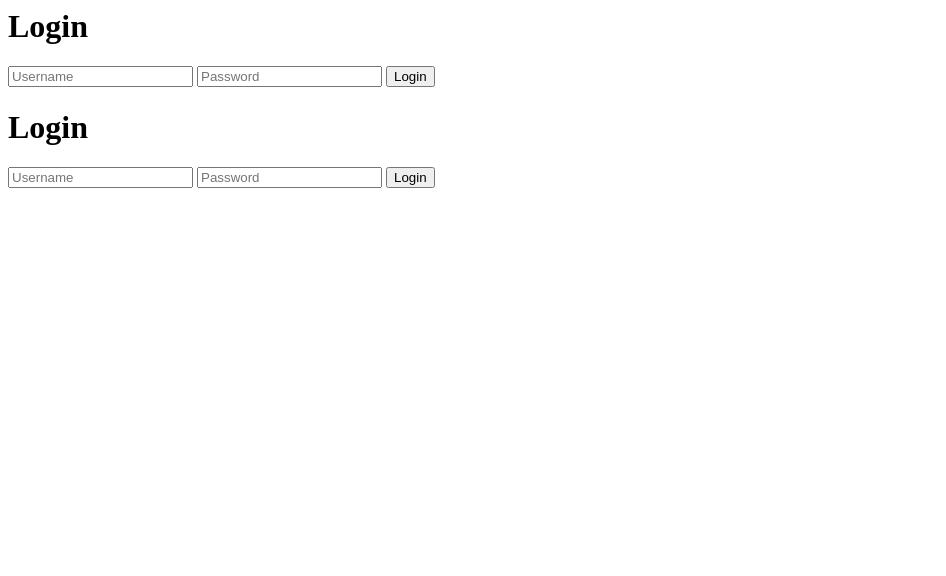
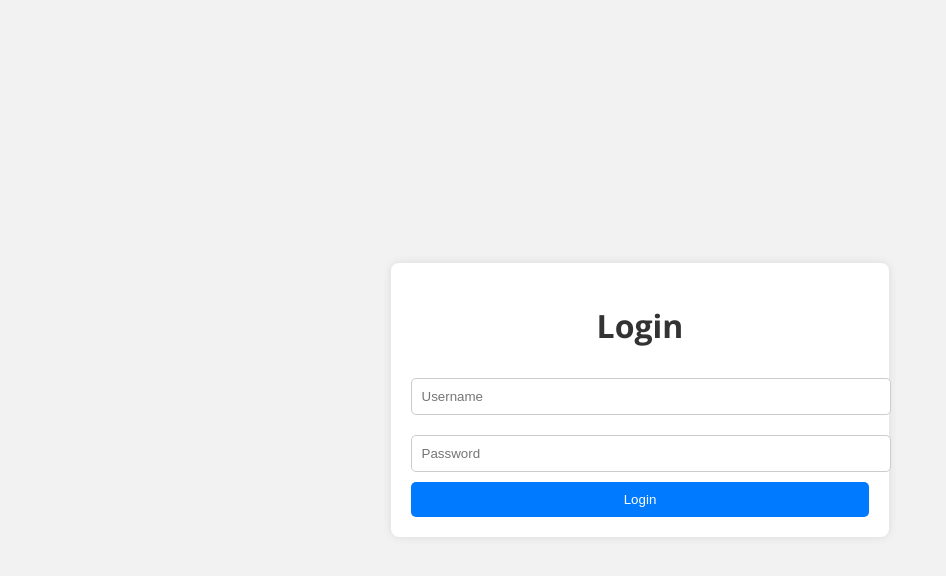
Before and after one commit to gdscvimeet/gdscweb, a plain HTML site: page login form/index.html in a window 1280 px wide. Shown: the whole page, without its empty margins (0-946 px from the left). Drawn offline with nearby package versions, Linux system fonts and the light colour scheme.

Commit message:
Update index.html

```diff
--- a/login form/index.html
+++ b/login form/index.html
@@ -1,21 +1,55 @@
- <!--Fonts Google-->
+<!DOCTYPE html>
+<html>
+<head>
     <link rel="preconnect" href="https://fonts.googleapis.com">
     <link rel="preconnect" href="https://fonts.gstatic.com" crossorigin>
     <link href="https://fonts.googleapis.com/css2?family=Open+Sans:wght@400;700&display=swap" rel="stylesheet">
-    <title>LoginForm</title>
-</head>
-<body>
-    <form class="box" action="#" method="post">
-        <h1>Login</h1>
-        <input type="text" placeholder="Username">
-        <input type="password" placeholder="Password">
-        <input type="submit" class="submit" value="Login">
-    </form>
-</body>
-</html>    <!--Fonts Google-->
-    <link rel="preconnect" href="https://fonts.googleapis.com">
-    <link rel="preconnect" href="https://fonts.gstatic.com" crossorigin>
-    <link href="https://fonts.googleapis.com/css2?family=Open+Sans:wght@400;700&display=swap" rel="stylesheet">
+    <style>
+        body {
+            font-family: 'Open Sans', sans-serif;
+            background-color: #f2f2f2;
+            display: flex;
+            justify-content: center;
+            align-items: center;
+            height: 100vh;
+            margin: 0;
+        }
+
+        .box {
+            background-color: #ffffff;
+            border-radius: 8px;
+            box-shadow: 0px 0px 10px rgba(0, 0, 0, 0.1);
+            padding: 20px;
+            text-align: center;
+        }
+
+        h1 {
+            color: #333;
+        }
+
+        input[type="text"],
+        input[type="password"] {
+            width: 100%;
+            padding: 10px;
+            margin: 10px 0;
+            border: 1px solid #ccc;
+            border-radius: 5px;
+        }
+
+        input[type="submit"] {
+            width: 100%;
+            padding: 10px;
+            background-color: #007BFF;
+            color: #fff;
+            border: none;
+            border-radius: 5px;
+            cursor: pointer;
+        }
+
+        input[type="submit"]:hover {
+            background-color: #0056b3;
+        }
+    </style>
     <title>LoginForm</title>
 </head>
 <body>
```
